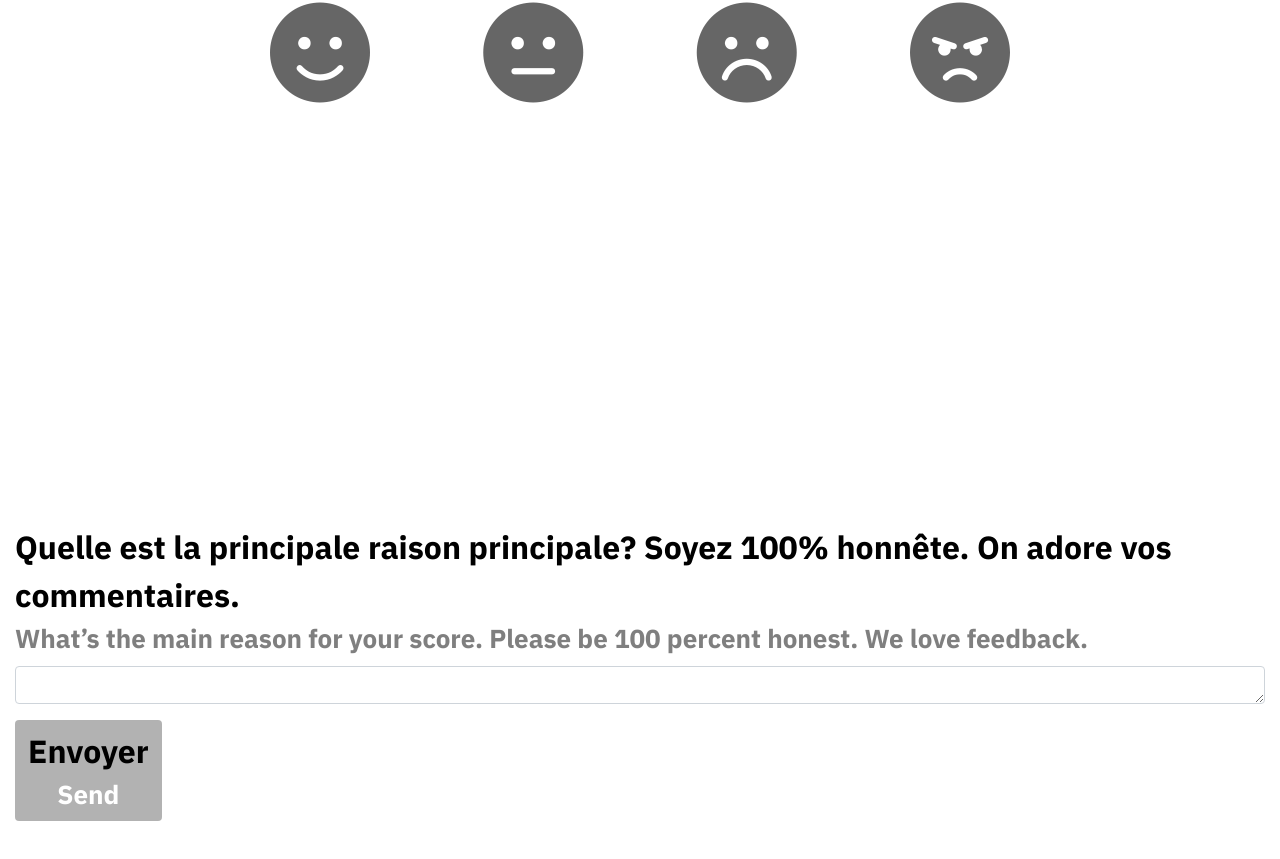
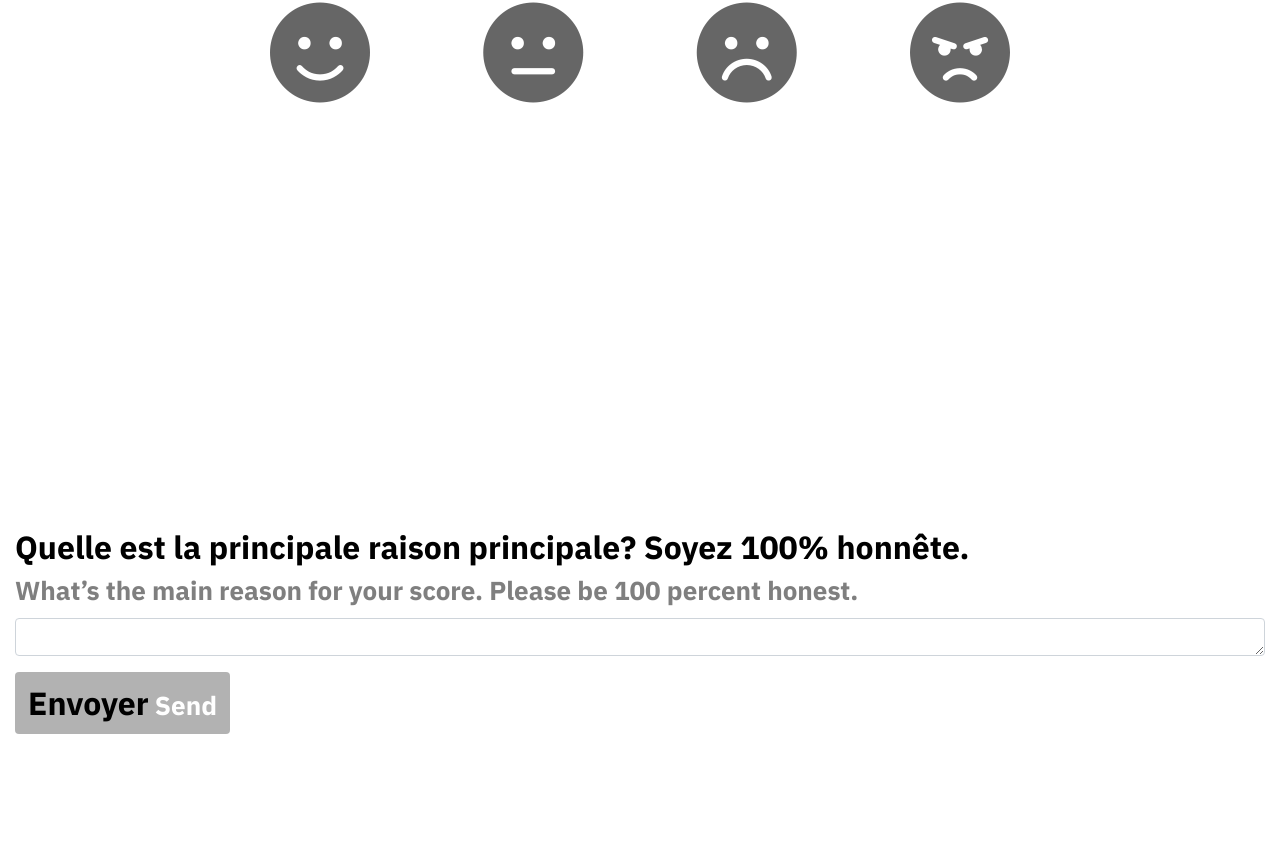
Before and after one commit to bmeunier/happyornot, a plain HTML site: page index.html in a window 1280 px wide. Shown: the part 423-1282 px from the top of the page. After the commit the page ends 1257 px from the top, so only its background shows below. Drawn offline with Linux system fonts and the light colour scheme.

Commit message:
Update index.html

```diff
--- a/index.html
+++ b/index.html
@@ -62,9 +62,9 @@
             <form id="form_14566" data-form-type="blocs-form" novalidate>
               <div class="form-group">
                 <label class="label-style">
-                  <strong>Quelle est la principale raison principale? Soyez 100% honnête. On adore vos commentaires.</strong><br>What&rsquo;s the main reason for your score. Please be 100 percent honest. We love feedback.
+                  <strong>Quelle est la principale raison principale? Soyez 100% honnête.</strong><br>What&rsquo;s the main reason for your score. Please be 100 percent honest.
                 </label><textarea class="form-control why-value" rows="1" cols="50" id="undefined_14566"></textarea>
-              </div><a href="tks.html" class="btn btn-d btn-xl btn-why__action"><strong>Envoyer</strong><br>Send</a>
+              </div><a href="tks.html" class="btn btn-d btn-xl btn-why__action"><strong>Envoyer</strong> Send</a>
             </form>
           </div>
         </div>
```
